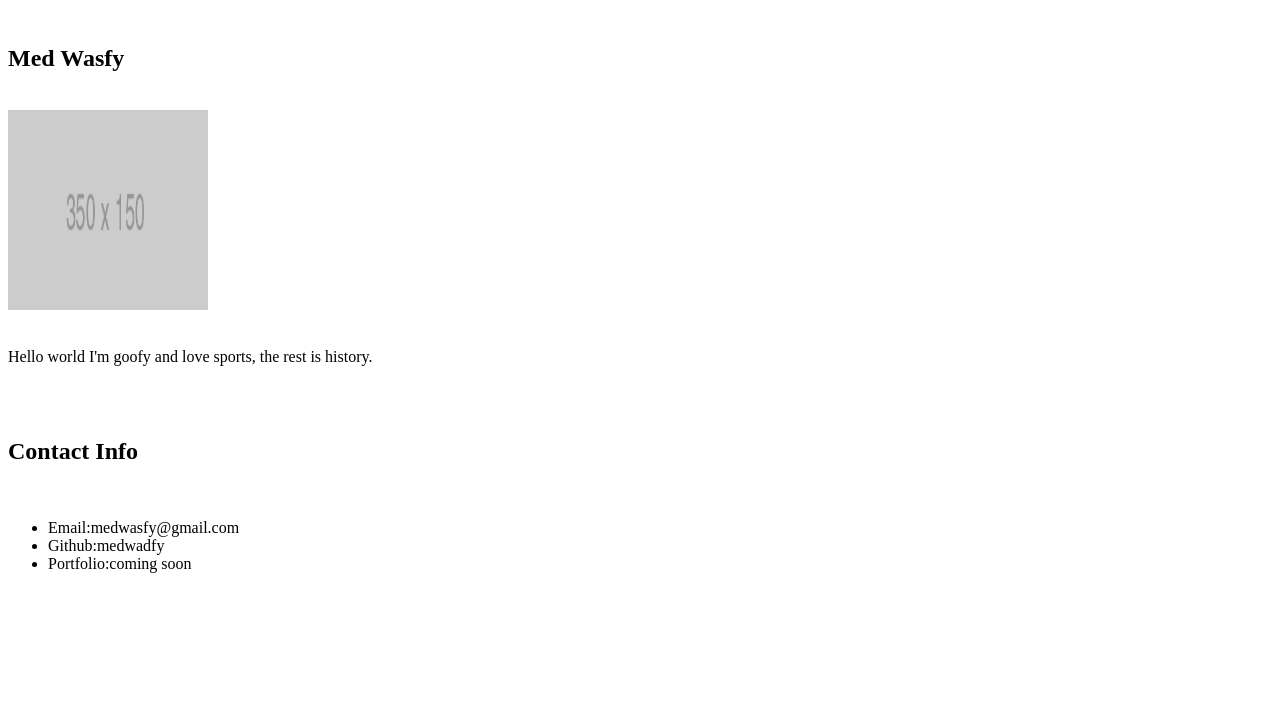
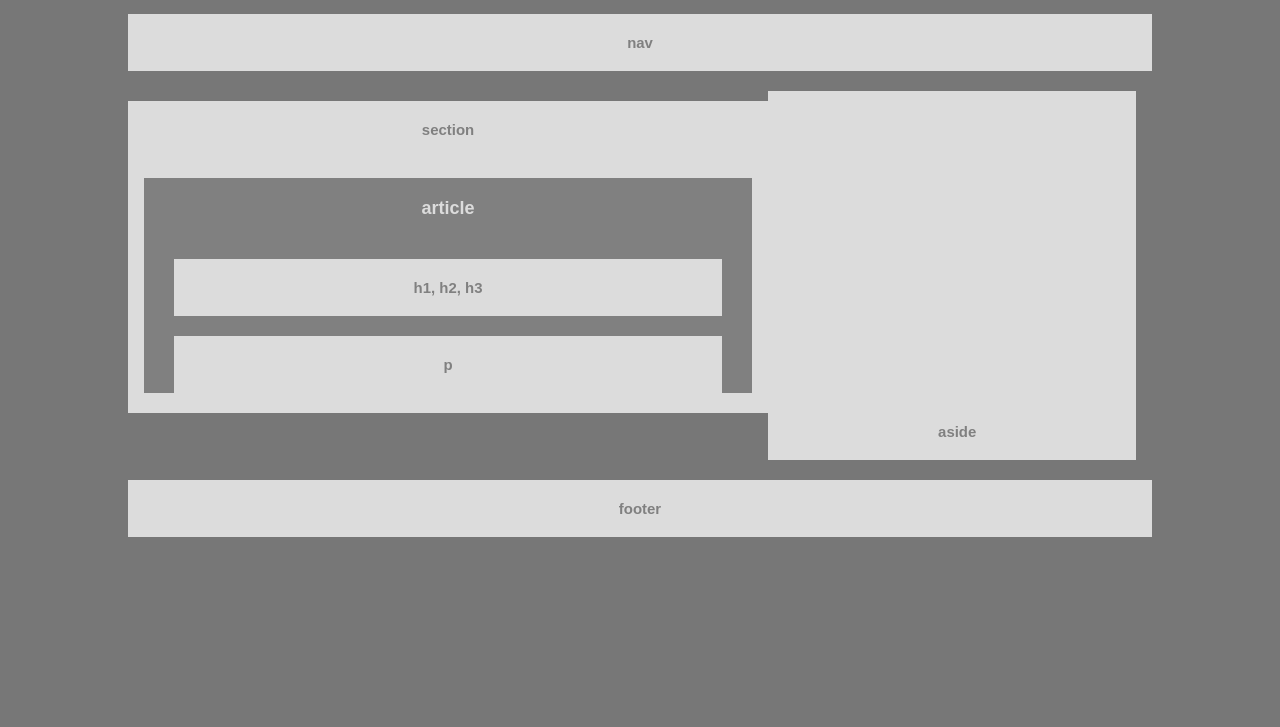
Before and after one commit to medwasfy/HW-Wireframe, a plain HTML site: page index.html in a window 1280 px wide. Shown: the part 73-800 px from the top of the page. Drawn offline with Linux system fonts and the light colour scheme.

Commit message:
stuck on the aside box something's wrong

```diff
--- /dev/null
+++ b/css/style.css
@@ -0,0 +1,108 @@
+body {
+  padding: 0;
+  margin: 0;
+  font-family: 'Arial', 'Helvetica Neue', Helvetica, sans-serif;
+  font-size: 18px;
+  color: #777;
+  background: #777;
+}
+
+header {
+  background: #DCDCDC;
+  width: 80%;
+  margin: auto;
+  margin-top: 10px;
+}
+
+#nav {
+  background: #DCDCDC;
+  width: 80%;
+  margin: auto;
+  margin-top: 10px;
+}
+
+h5 {
+  padding: 20px 0;
+  margin: 0;
+  margin-bottom: 20px;
+  color:#808080;
+  text-align: center;
+}
+
+h4 {
+  padding: 20px 0;
+  margin: 0;
+  margin-bottom: 20px;
+  color:#DCDCDC;
+  text-align: center;
+}
+
+
+#section {
+  background: #DCDCDC;
+  width: 100%;
+  height: 300px;
+  margin-top: 10px;
+}
+
+#heading {
+  background: #DCDCDC;
+  width: 90%;
+  margin-top: 10px;
+  margin: auto;
+}
+
+#para {
+  background: #DCDCDC;
+  width: 90%;
+  margin-top: 10px;
+  margin: auto;
+}
+
+.container {
+  width: 100%;
+  height: 40%;
+  margin: auto;
+}
+
+#section {
+  width: 50%;
+  height: 100%;
+  margin-right: 90%;
+  margin-left: 10%;
+  float: left;
+  background: #DCDCDC;
+  color:#808080;
+  margin-top: 10px;
+  margin-bottom: 10px;
+}
+
+#aside {
+  width: 28%;
+  height: 100%;
+  margin-left: 60%;
+  margin-right: 10px;
+  margin-top: 10px;
+  margin-bottom: 10px;
+  background: #DCDCDC;
+  color:#808080;
+  padding-left:10px;
+}
+
+article {
+  width: 95%;
+  height: 30%;
+  margin: auto;
+  background-color: #808080;
+  color: #DCDCDC;
+  margin-top: 10px;
+  margin-bottom: 10px;
+}
+
+footer {
+  background: #DCDCDC;
+  width: 80%;
+  margin: auto;
+  margin-top: 10px;
+  margin-bottom: 30px;
+}
--- a/index.html
+++ b/index.html
@@ -1,26 +1,58 @@
-<!DOCTYPE HTML>
-<html>
-    <head>
-        <title>Student Bio</title>
-    </head>
-    <body>
-        <h1>Student Bio</h1>
-        <br>
-        <h2>Med Wasfy</h2>
-        <br>
-        <img src="image.png" width="200px" height="200px">
-        <br>
-        <br>
-        <p>Hello world I'm goofy and love sports, the rest is history.</p>
-        <br>
-        <br>
-        <h2>Contact Info</h2>
-        <br>
-        <ul>
-            <li>Email:medwasfy@gmail.com</li>
-            <li>Github:medwadfy</li>
-            <li>Portfolio:coming soon</li>
-        </ul>
+<!DOCTYPE html>
+<html lang="en-us">
 
-    </body>
+<head>
+  <meta charset="UTF-8">
+  <title>Building A Wire Frame</title>
+  <link rel="stylesheet" type="text/css" href="css/style.css">
+
+</head>
+
+<body>
+  <header>
+    <h5>header</h5>
+  </header>
+
+<div id="nav">
+         <h5>nav</h5>
+</div>
+
+<div class="container">
+
+    <section id="section">
+
+        <h5>section</h5>
+
+        <article id="article">
+
+            <h4>article</h4>
+
+               <section id="heading">
+
+                    <h5>h1, h2, h3</h5>
+
+               </section>
+
+                <section id="para">
+
+                    <h5>p</h5>
+
+                </section>
+
+        </article>
+
+    </section>
+
+    <section id="aside">
+
+        <h5>aside</h5>
+
+    </section>
+
+</div>
+<footer>
+        <h5>footer</h5>
+</footer>
+</body>
+
 </html>
```
Also changed, not shown: style.css (deleted), 2 other files.
